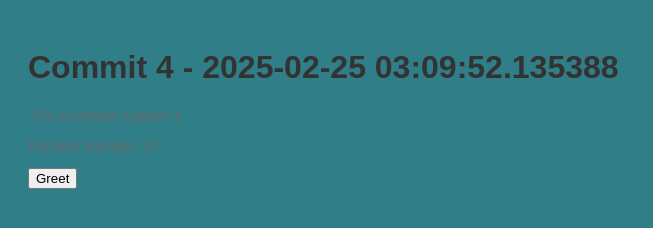
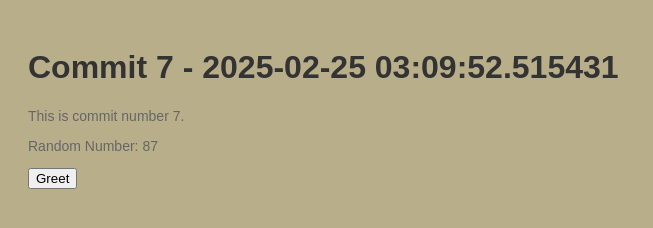
Before and after one commit to legbald0d/myrep-repo-20250225030944, a plain HTML site: page index.html in a window 1280 px wide. Shown: the whole page, without its empty margins (0-653 px from the left). Drawn offline with Linux system fonts and the light colour scheme.

Commit message:
📝 Commit 7 with HTML, CSS, and JS

```diff
--- a/index.html
+++ b/index.html
@@ -2,13 +2,13 @@
     <!DOCTYPE html>
     <html>
     <head>
-        <title>Commit 4 - 2025-02-25 03:09:52.135388</title>
+        <title>Commit 7 - 2025-02-25 03:09:52.515431</title>
         <link rel="stylesheet" href="style.css">
     </head>
     <body>
-        <h1>Commit 4 - 2025-02-25 03:09:52.135388</h1>
-        <p>This is commit number 4.</p>
-        <p>Random Number: 31</p>
+        <h1>Commit 7 - 2025-02-25 03:09:52.515431</h1>
+        <p>This is commit number 7.</p>
+        <p>Random Number: 87</p>
         <button onclick="greet()">Greet</button>
         <script src="script.js"></script>
     </body>
--- a/script.js
+++ b/script.js
@@ -2,4 +2,4 @@
     function greet() {
         alert('Hello from commit ' + commitNumber + '!');
     }
-    var commitNumber = 4;
+    var commitNumber = 7;
--- a/style.css
+++ b/style.css
@@ -1,7 +1,7 @@
 
     body {
         font-family: Arial, sans-serif;
-        background-color: #307e87;
+        background-color: #b9ae8a;
         padding: 20px;
     }
     h1 {
```
